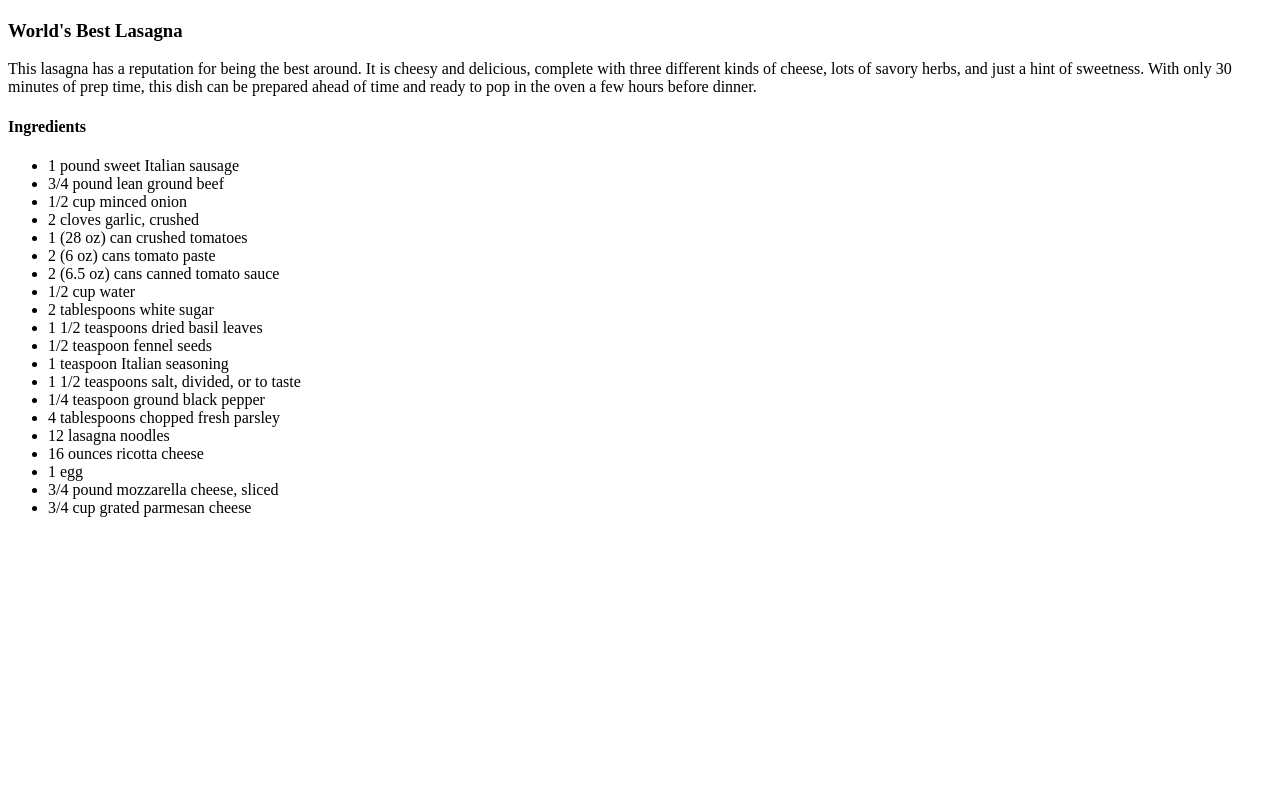
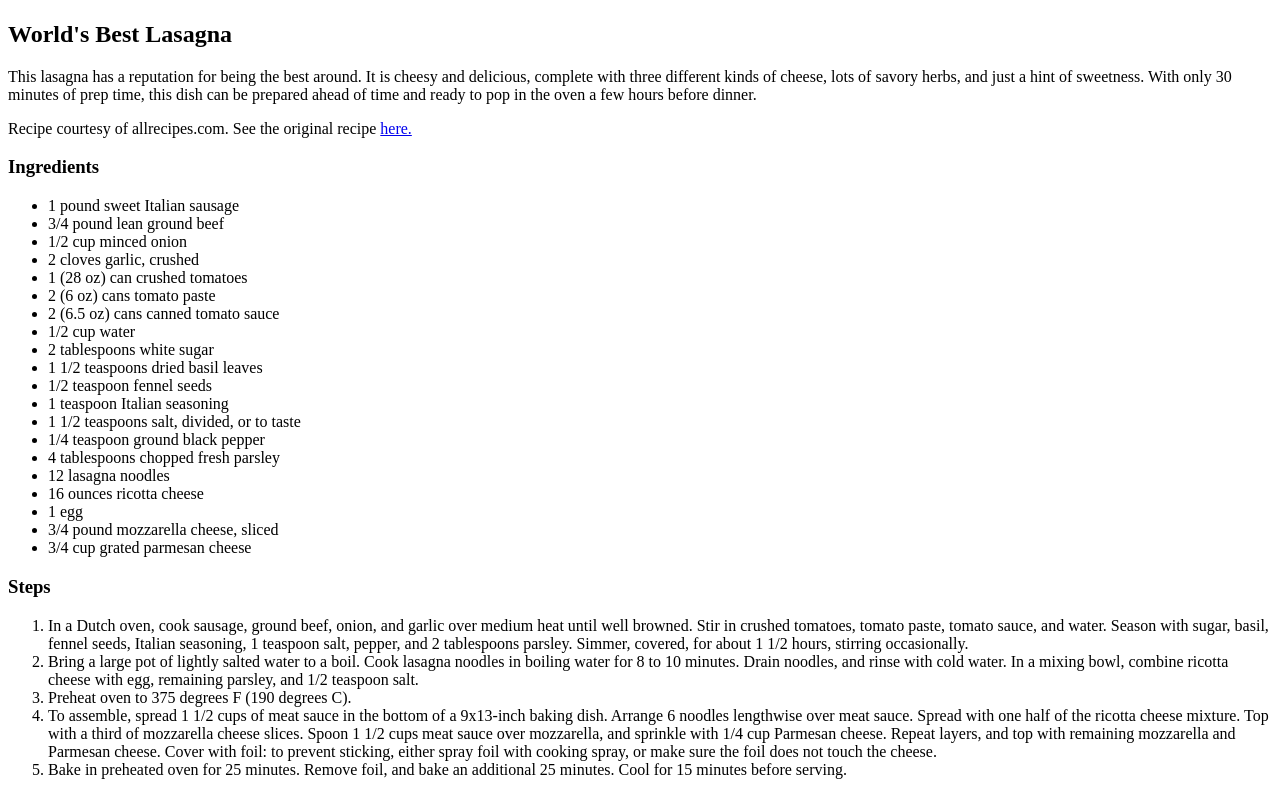
Before and after one commit to amandafraz/odin-recipes, a plain HTML site: page recipes/lasagna.html in a window 1280 px wide. Shown: the part 383-1178 px from the top of the page. Before the commit the page ends 916 px from the top, so only its background shows below. Drawn offline with Linux system fonts and the light colour scheme.

Commit message:
Add ordered list to lasagna.html
I added an ordered list of steps to the lasagna.html recipe. I also changed some of the heading sizes, and added a link to the original recipe.

```diff
--- a/recipes/lasagna.html
+++ b/recipes/lasagna.html
@@ -9,12 +9,14 @@
 <body>
     <h1>Lasagna</h1>
     <img src="https://images.unsplash.com/photo-1619895092538-128341789043?ixlib=rb-1.2.1&ixid=MnwxMjA3fDB8MHxwaG90by1wYWdlfHx8fGVufDB8fHx8&auto=format&fit=crop&w=870&q=80" alt="a serving of lasagna on a white plate that is dressed with basil leaves. There are cherry tomatoes, silverware, and a lasagna platter on the table.">
-<h3>World's Best Lasagna</h3>
+<h2>World's Best Lasagna</h2>
 
 <p>
     This lasagna has a reputation for being the best around. It is cheesy and delicious, complete with three different kinds of cheese, lots of savory herbs, and just a hint of sweetness. With only 30 minutes of prep time, this dish can be prepared ahead of time and ready to pop in the oven a few hours before dinner.
 </p>
-<h4>Ingredients</h4>
+<p>Recipe courtesy of allrecipes.com. See the original recipe <a href="https://www.allrecipes.com/recipe/23600/worlds-best-lasagna/">here.</a></p>
+
+<h3>Ingredients</h3>
 <ul>
 <li>1 pound sweet Italian sausage</li>
 <li>3/4 pound lean ground beef</li>
@@ -37,5 +39,14 @@
 <li>3/4 pound mozzarella cheese, sliced</li>
 <li>3/4 cup grated parmesan cheese</li>
 </ul>
+
+<h3>Steps</h3>
+<ol>
+<li>In a Dutch oven, cook sausage, ground beef, onion, and garlic over medium heat until well browned. Stir in crushed tomatoes, tomato paste, tomato sauce, and water. Season with sugar, basil, fennel seeds, Italian seasoning, 1 teaspoon salt, pepper, and 2 tablespoons parsley. Simmer, covered, for about 1 1/2 hours, stirring occasionally.</li>
+<li>Bring a large pot of lightly salted water to a boil. Cook lasagna noodles in boiling water for 8 to 10 minutes. Drain noodles, and rinse with cold water. In a mixing bowl, combine ricotta cheese with egg, remaining parsley, and 1/2 teaspoon salt.</li>
+<li>Preheat oven to 375 degrees F (190 degrees C).</li>
+<li>To assemble, spread 1 1/2 cups of meat sauce in the bottom of a 9x13-inch baking dish. Arrange 6 noodles lengthwise over meat sauce. Spread with one half of the ricotta cheese mixture. Top with a third of mozzarella cheese slices. Spoon 1 1/2 cups meat sauce over mozzarella, and sprinkle with 1/4 cup Parmesan cheese. Repeat layers, and top with remaining mozzarella and Parmesan cheese. Cover with foil: to prevent sticking, either spray foil with cooking spray, or make sure the foil does not touch the cheese.</li>
+<li>Bake in preheated oven for 25 minutes. Remove foil, and bake an additional 25 minutes. Cool for 15 minutes before serving.</li>
+</ol>
 </body>
 </html>
```
